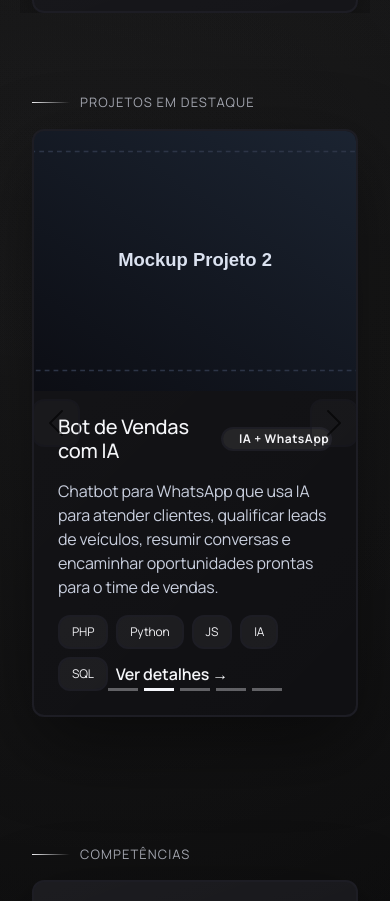
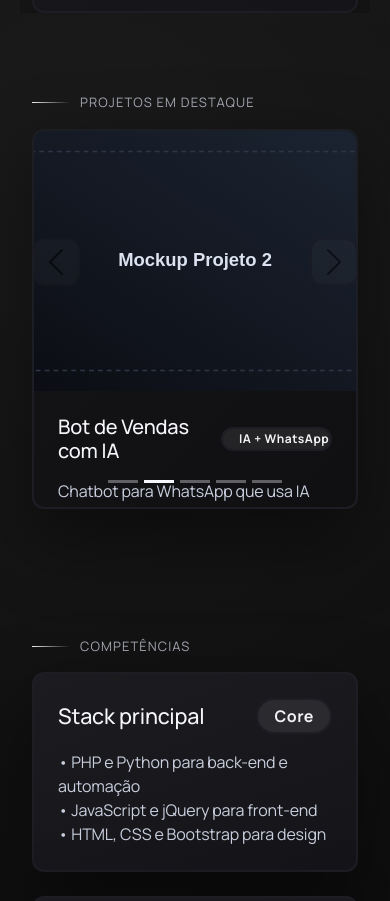
Before and after one commit to Est1ga/Portifolio, a plain HTML site: page index.html in a window 390 px wide. Shown: the part 920-1821 px from the top of the page. Drawn offline with nearby package versions, Linux system fonts and the light colour scheme.

Commit message:
correcao de front end

```diff
--- a/css/style.css
+++ b/css/style.css
@@ -21,6 +21,7 @@
   --bg-y1: 20%;
   --bg-x2: 82%;
   --bg-y2: 0%;
+  --project-card-h: 520px;
 }
 
 * {
@@ -372,6 +373,7 @@ main {
   overflow: hidden;
   box-shadow: var(--shadow);
   height: 100%;
+  min-height: var(--project-card-h);
   cursor: pointer;
 }
 
@@ -511,13 +513,16 @@ main {
 }
 
 .project-carousel .carousel-inner {
-  min-height: clamp(420px, 65vh, 420px);
+  min-height: var(--project-card-h);
+  height: var(--project-card-h);
   overflow: visible;
 }
 
 .project-carousel .carousel-item {
   transition: opacity 0.8s ease, transform 0.8s ease;
   height: 100%;
+  display: flex;
+  align-items: stretch;
 }
 
 .project-carousel .carousel-item.active {
@@ -696,6 +701,10 @@ main {
 }
 
 @media (max-width: 1024px) {
+  :root {
+    --project-card-h: 480px;
+  }
+
   .nav-link {
     padding: 10px 6px;
   }
@@ -705,7 +714,8 @@ main {
   }
 
   .project-carousel .carousel-inner {
-    min-height: clamp(320px, 60vh, 420px);
+    height: var(--project-card-h);
+    min-height: var(--project-card-h);
   }
 
   .modal-hero-nav {
@@ -726,6 +736,10 @@ main {
 }
 
 @media (max-width: 768px) {
+  :root {
+    --project-card-h: 420px;
+  }
+
   .page-shell {
     padding: 0 16px;
   }
@@ -788,7 +802,8 @@ main {
   }
 
   .project-carousel .carousel-inner {
-    min-height: clamp(280px, 55vh, 420px);
+    height: var(--project-card-h);
+    min-height: var(--project-card-h);
   }
 
   .project-card {
@@ -835,6 +850,16 @@ main {
 }
 
 @media (max-width: 576px) {
+  :root {
+    --project-card-h: 380px;
+  }
+
+
+
+  .carousel-control-prev, .carousel-control-next {
+    top: 35%;
+  }
+
   .page-shell {
     padding: 0 20px;
   }
```
